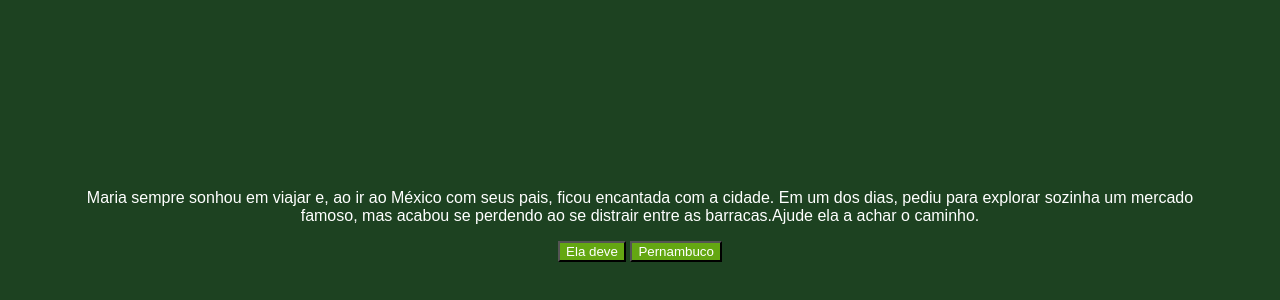
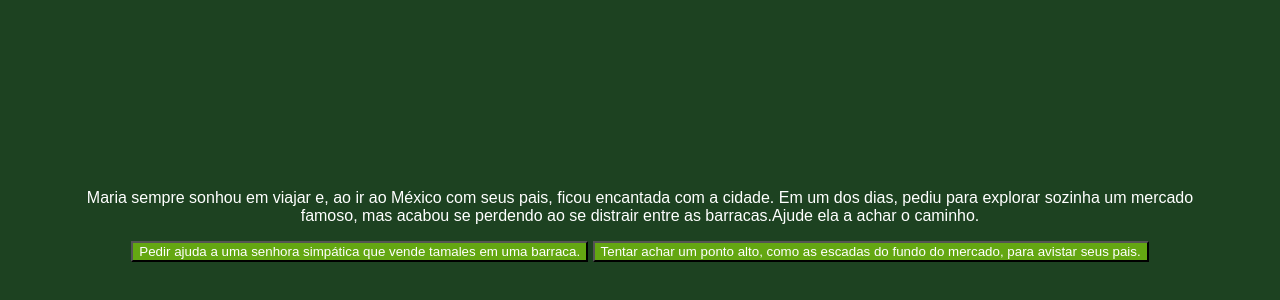
Before and after one commit to praiou123/Criando-aventura-1A, a plain HTML site: page index.html in a window 1280 px wide. Shown: the part 142-442 px from the top of the page. Drawn offline with Linux system fonts and the light colour scheme; a web font is replaced by a local one.

Commit message:
Update index.html

```diff
--- a/index.html
+++ b/index.html
@@ -14,8 +14,8 @@
         <div class="passo ativo" id="passo-0">
             <img src="img/cenario-passo0.png" alt="">
             <p>Maria sempre sonhou em viajar e, ao ir ao México com seus pais, ficou encantada com a cidade. Em um dos dias, pediu para explorar sozinha um mercado famoso, mas acabou se perdendo ao se distrair entre as barracas.Ajude ela a achar o caminho.</p>
-            <button class="btn-proximo" data-proximo="1">Ela deve</button>
-            <button class="btn-proximo" data-proximo="2">Pernambuco</button>
+            <button class="btn-proximo" data-proximo="1">Pedir ajuda a uma senhora simpática que vende tamales em uma barraca.</button>
+            <button class="btn-proximo" data-proximo="2">Tentar achar um ponto alto, como as escadas do fundo do mercado, para avistar seus pais.</button>
         </div>
         <div class="passo" id="passo-1">
             <p>Você começa sua jornada no Rio de Janeiro, subindo o Pico da Tijuca ao amanhecer para encontrar a primeira pista.</p>
```
